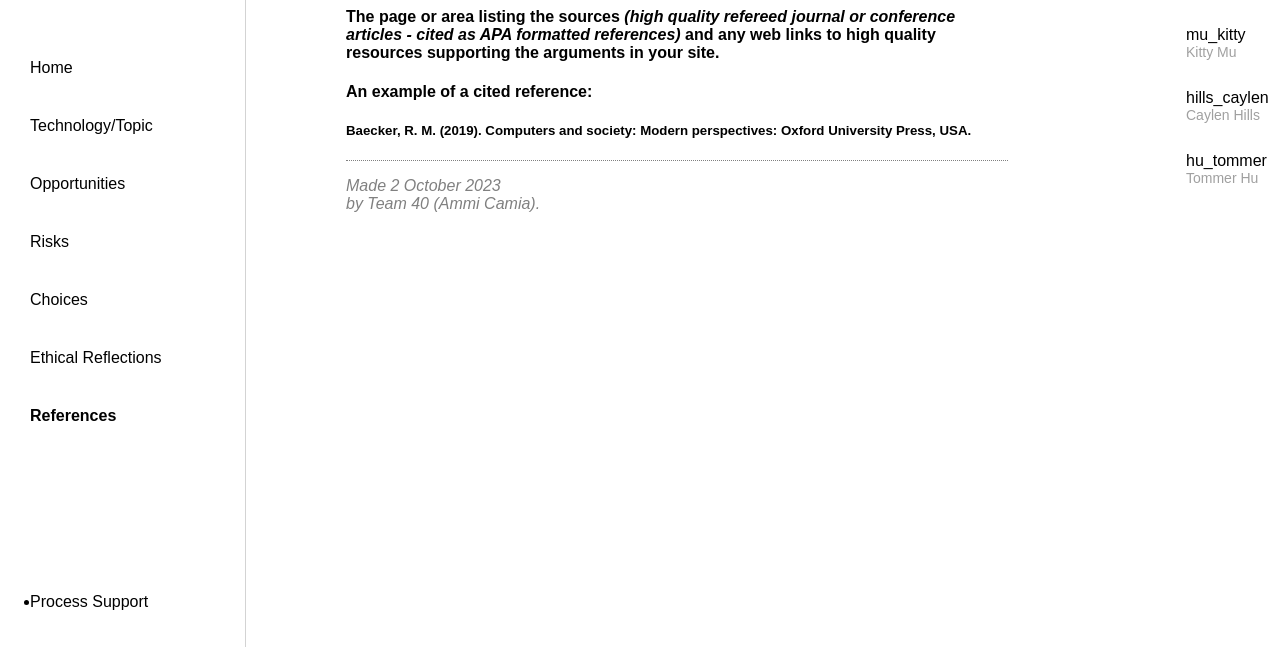
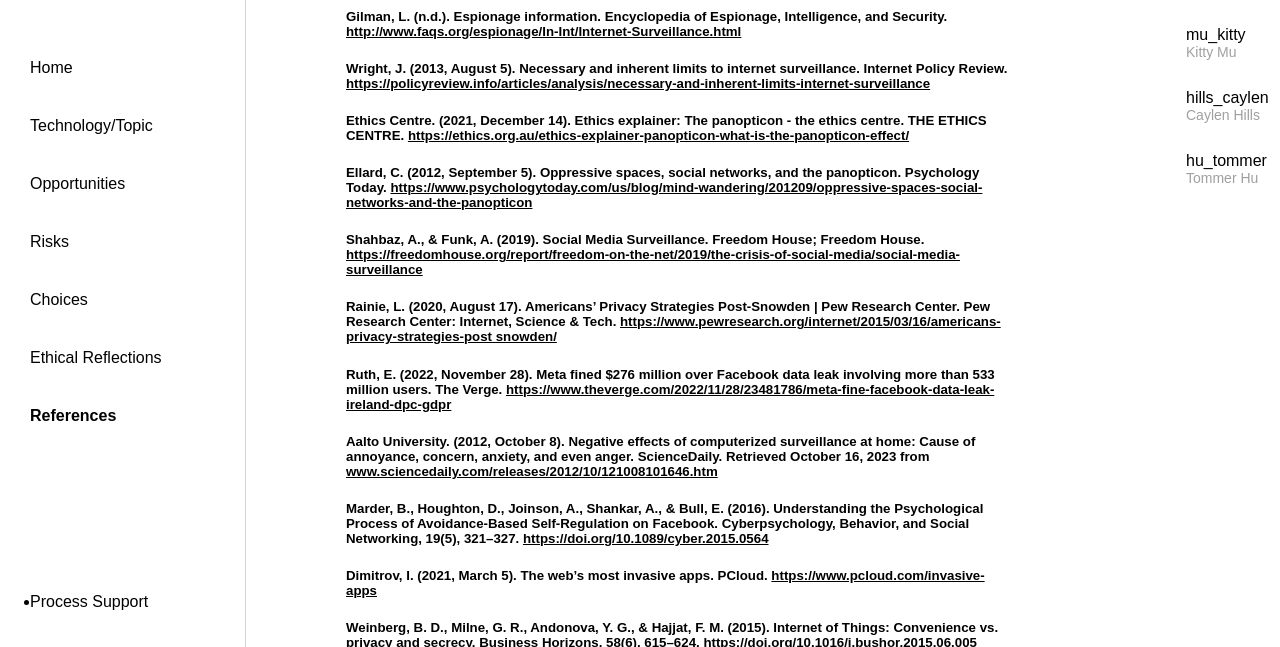
Before and after one commit to ammicamia/COMP501Assignment2, a plain HTML site: page references.html in a window 1280 px wide. Shown: the part 153-800 px from the top of the page. Drawn offline with Linux system fonts and the light colour scheme.

Commit message:
Update references.html

```diff
--- a/references.html
+++ b/references.html
@@ -46,12 +46,21 @@
         </ul>
 
         <div class="middle">
-            <h4><p>The page or area listing the sources <em>(high quality refereed journal or conference articles - cited as APA formatted references)</em>
-                and any web links to high quality resources supporting the arguments in your site.<p></h4>
-
-            <h4><p>An example of a cited reference:<p></h4>
-            <h5><p>Baecker, R. M. (2019). Computers and society: Modern perspectives: Oxford University Press, USA.<p></h5>
-
+           <h5><p>Gilman, L. (n.d.). Espionage information. Encyclopedia of Espionage, Intelligence, and Security. <a style="color: black;" href="http://www.faqs.org/espionage/In-Int/Internet-Surveillance.html">http://www.faqs.org/espionage/In-Int/Internet-Surveillance.html</a><p></h5>
+            <h5><p>Wright, J. (2013, August 5). Necessary and inherent limits to internet surveillance. Internet Policy Review.<a style="color: black;" href="https://policyreview.info/articles/analysis/necessary-and-inherent-limits-internet-surveillance
+                "> https://policyreview.info/articles/analysis/necessary-and-inherent-limits-internet-surveillance</a><p></h5>
+            <h5><p>Ethics Centre. (2021, December 14). Ethics explainer: The panopticon - the ethics centre. THE ETHICS CENTRE. <a style="color: black;" href="https://ethics.org.au/ethics-explainer-panopticon-what-is-the-panopticon-effect/">https://ethics.org.au/ethics-explainer-panopticon-what-is-the-panopticon-effect/</a></p></h5>
+            <h5><p>Ellard, C. (2012, September 5). Oppressive spaces, social networks, and the panopticon. Psychology Today. <a style="color: black;" href="https://www.psychologytoday.com/us/blog/mind-wandering/201209/oppressive-spaces-social-networks-and-the-panopticon">https://www.psychologytoday.com/us/blog/mind-wandering/201209/oppressive-spaces-social-networks-and-the-panopticon</a></p></h5>
+            <h5><p>Shahbaz, A., & Funk, A. (2019). Social Media Surveillance. Freedom House; Freedom House. <a style="color: black;" href="https://freedomhouse.org/report/freedom-on-the-net/2019/the-crisis-of-social-media/social-media-surveillance">https://freedomhouse.org/report/freedom-on-the-net/2019/the-crisis-of-social-media/social-media-surveillance</a></p></h5>
+            <h5><p>Rainie, L. (2020, August 17). Americans’ Privacy Strategies Post-Snowden | Pew Research Center. Pew Research Center: Internet, Science & Tech. <a style="color: black;" href="https://www.pewresearch.org/internet/2015/03/16/americans-privacy-strategies-post snowden/">https://www.pewresearch.org/internet/2015/03/16/americans-privacy-strategies-post snowden/</a></p></h5>
+            <h5><p>Ruth, E. (2022, November 28). Meta fined $276 million over Facebook data leak involving more than 533 million users. The Verge. <a style="color: black;" href="https://www.theverge.com/2022/11/28/23481786/meta-fine-facebook-data-leak-ireland-dpc-gdpr">https://www.theverge.com/2022/11/28/23481786/meta-fine-facebook-data-leak-ireland-dpc-gdpr</a></p></h5>
+            <h5><p>Aalto University. (2012, October 8). Negative effects of computerized surveillance at home: Cause of annoyance, concern, anxiety, and even anger. ScienceDaily. Retrieved October 16, 2023 from <a style="color: black;" href="www.sciencedaily.com/releases/2012/10/121008101646.htm">www.sciencedaily.com/releases/2012/10/121008101646.htm</a></p></h5>
+            <h5><p>Marder, B., Houghton, D., Joinson, A., Shankar, A., & Bull, E. (2016). Understanding the Psychological Process of Avoidance-Based Self-Regulation on Facebook. Cyberpsychology, Behavior, and Social Networking, 19(5), 321–327. <a style="color: black;" href="https://doi.org/10.1089/cyber.2015.0564">https://doi.org/10.1089/cyber.2015.0564</a></p></h5>
+            <h5><p>Dimitrov, I. (2021, March 5). The web’s most invasive apps. PCloud. <a style="color: black;" href="https://www.pcloud.com/invasive-apps">https://www.pcloud.com/invasive-apps</a></p></h5>
+            <h5><p>Weinberg, B. D., Milne, G. R., Andonova, Y. G., & Hajjat, F. M. (2015). Internet of Things: Convenience vs. privacy and secrecy. Business Horizons, 58(6), 615–624. <a style="color: black;" href="https://doi.org/10.1016/j.bushor.2015.06.005">https://doi.org/10.1016/j.bushor.2015.06.005</a></p></h5>
+            <h5><p>Petrosyan, A. (2022). Share of internet users who are more concerned about their online privacy compared to a year ago as of February 2019, by region [Image]. Statista. <a style="color: black;" href="https://www.statista.com/statistics/373338/global-opinion-concern-online-privacy/">https://www.statista.com/statistics/373338/global-opinion-concern-online-privacy/</a></p></h5>
+            <h5><p>IBM. (2021, July 28). IBM Report: Cost of a Data Breach Hits Record High During Pandemic. IBM Newsroom. <a style="color: black;" href="https://newsroom.ibm.com/2021-07-28-IBM-Report-Cost-of-a-Data-Breach-Hits-Record-High-During-Pandemic">https://newsroom.ibm.com/2021-07-28-IBM-Report-Cost-of-a-Data-Breach-Hits-Record-High-During-Pandemic</a></p></h5>
+            <h5><p>Utrata, A. [@AlinaUtrata]. (2022, January 23). I downloaded all the data Amazon has on me, and honestly the creepiest thing about it is that they sent… [Image attached] [Tweet]. X. <a style="color: black;" href="https://twitter.com/AlinaUtrata/status/1485194962027388929/photo/1">https://twitter.com/AlinaUtrata/status/1485194962027388929/photo/1</a></p></h5>
             <address>Made 2 October 2023<br>
                 by Team 40 (Ammi Camia).</address>
         </div>
```
